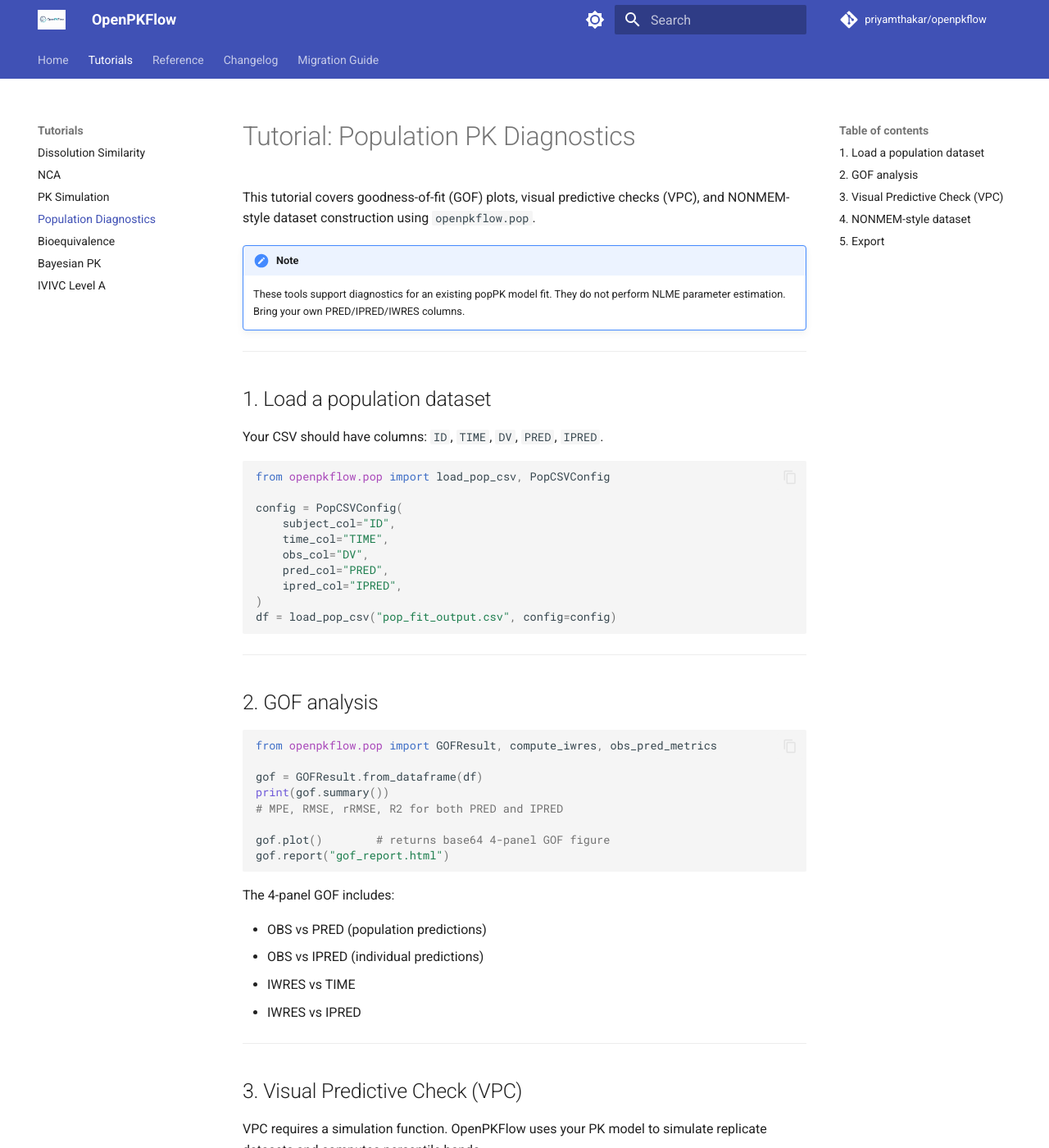
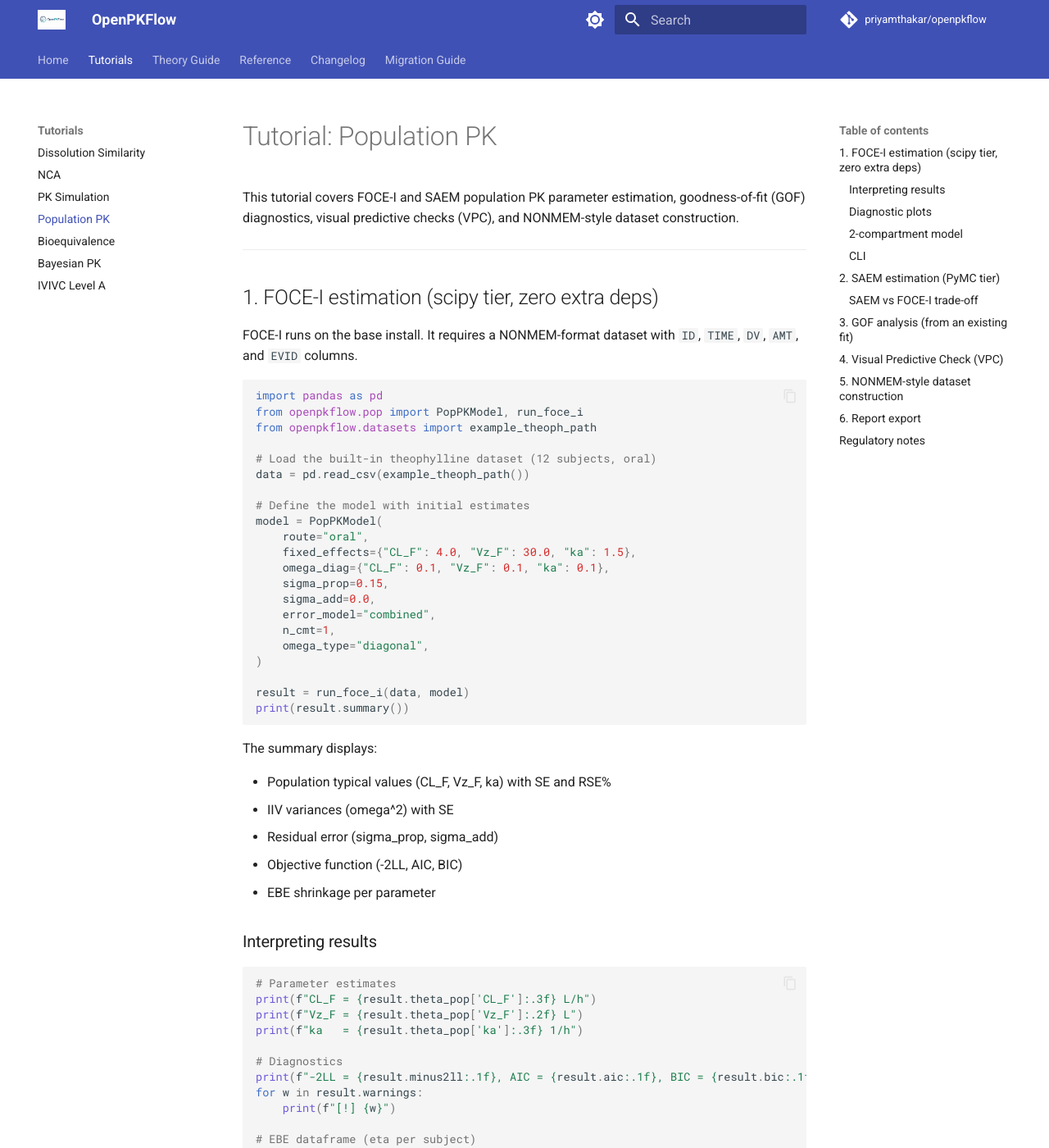
Before and after one commit to priyamthakar/openpkflow, an MkDocs documentation site: the page built from docs/tutorials/pop.md, in a window 1280 px wide and 1400 px high. Shown: the whole window at 82% size. Built offline with MkDocs 1.6.1 and Material for MkDocs 9.7.7, drawn with Linux system fonts in a browser that asks for light colours; comment, search, counter and statistics services are not loaded; some of the changed text lies outside the part shown.

Commit message:
docs: add theory guide, expand pop tutorial, update handoff
- Add docs/theory.md with full formula derivations for all 7 modules
  (NCA, sim, dissolution, IVIVC, BE, pop PK, Bayesian PK) — LaTeX math
- Expand docs/tutorials/pop.md from 101-line diagnostics stub to full
  FOCE-I/SAEM estimation tutorial with worked Theoph examples
- Augment docs/migration-cheatsheet.md with C0 back-extrapolation and
  sparse NCA rows
- Add theory guide to mkdocs.yml nav as top-level section
- Update HANDOFF.md with docs completion entries

Co-authored-by: CommandCodeBot <noreply@commandcode.ai>

````diff
--- a/docs/tutorials/pop.md
+++ b/docs/tutorials/pop.md
@@ -1,20 +1,138 @@
-# Tutorial: Population PK Diagnostics
+# Tutorial: Population PK
 
-This tutorial covers goodness-of-fit (GOF) plots, visual predictive checks (VPC),
-and NONMEM-style dataset construction using `openpkflow.pop`.
-
-!!! note
-    These tools support diagnostics for an existing popPK model fit. They do not
-    perform NLME parameter estimation. Bring your own PRED/IPRED/IWRES columns.
+This tutorial covers FOCE-I and SAEM population PK parameter estimation,
+goodness-of-fit (GOF) diagnostics, visual predictive checks (VPC), and
+NONMEM-style dataset construction.
 
 ---
 
-## 1. Load a population dataset
+## 1. FOCE-I estimation (scipy tier, zero extra deps)
 
-Your CSV should have columns: `ID`, `TIME`, `DV`, `PRED`, `IPRED`.
+FOCE-I runs on the base install. It requires a NONMEM-format dataset with
+`ID`, `TIME`, `DV`, `AMT`, and `EVID` columns.
 
 ```python
-from openpkflow.pop import load_pop_csv, PopCSVConfig
+import pandas as pd
+from openpkflow.pop import PopPKModel, run_foce_i
+from openpkflow.datasets import example_theoph_path
+
+# Load the built-in theophylline dataset (12 subjects, oral)
+data = pd.read_csv(example_theoph_path())
+
+# Define the model with initial estimates
+model = PopPKModel(
+    route="oral",
+    fixed_effects={"CL_F": 4.0, "Vz_F": 30.0, "ka": 1.5},
+    omega_diag={"CL_F": 0.1, "Vz_F": 0.1, "ka": 0.1},
+    sigma_prop=0.15,
+    sigma_add=0.0,
+    error_model="combined",
+    n_cmt=1,
+    omega_type="diagonal",
+)
+
+result = run_foce_i(data, model)
+print(result.summary())
+```
+
+The summary displays:
+
+- Population typical values (CL_F, Vz_F, ka) with SE and RSE%
+- IIV variances (omega^2) with SE
+- Residual error (sigma_prop, sigma_add)
+- Objective function (-2LL, AIC, BIC)
+- EBE shrinkage per parameter
+
+### Interpreting results
+
+```python
+# Parameter estimates
+print(f"CL_F = {result.theta_pop['CL_F']:.3f} L/h")
+print(f"Vz_F = {result.theta_pop['Vz_F']:.2f} L")
+print(f"ka   = {result.theta_pop['ka']:.3f} 1/h")
+
+# Diagnostics
+print(f"-2LL = {result.minus2ll:.1f}, AIC = {result.aic:.1f}, BIC = {result.bic:.1f}")
+for w in result.warnings:
+    print(f"[!] {w}")
+
+# EBE dataframe (eta per subject)
+print(result.ebe.head())
+```
+
+### Diagnostic plots
+
+```python
+# 6-panel GOF + diagnostic plot
+result.plot()
+
+# HTML report
+result.report("foce_i_report.html")
+```
+
+### 2-compartment model
+
+```python
+model_2cmt = PopPKModel(
+    route="oral",
+    fixed_effects={"CL_F": 4.0, "V1_F": 10.0, "Q": 5.0, "V2": 30.0, "ka": 1.5},
+    omega_diag={"CL_F": 0.1, "V1_F": 0.1, "Q": 0.1, "V2": 0.1, "ka": 0.1},
+    sigma_prop=0.15,
+    sigma_add=0.0,
+    n_cmt=2,
+    omega_type="diagonal",
+)
+```
+
+### CLI
+
+```bash
+openpkflow pop foce-i theoph.csv --route oral --cl 4.0 --v 30.0 --ka 1.5
+```
+
+---
+
+## 2. SAEM estimation (PyMC tier)
+
+SAEM requires PyMC (`pip install openpkflow[bayes]`). It uses the same
+model definition and data format as FOCE-I.
+
+```python
+result_saem = run_saem(
+    data,
+    model,
+    n_iterations=500,
+    n_burn_in=200,
+    alpha=0.75,
+    seed=42,
+)
+
+print(result_saem.summary())
+```
+
+The SAEM result includes chain-mean parameter estimates, chain-based
+standard errors, and a FOCE-I linearization -2LL computed at the final
+estimates for model comparison.
+
+### SAEM vs FOCE-I trade-off
+
+| Aspect | FOCE-I | SAEM |
+|--------|--------|------|
+| Dependencies | Base install only | Requires PyMC (`[bayes]`) |
+| Runtime | Seconds to minutes | Minutes (MCMC per iteration) |
+| Convergence | L-BFGS-B outer loop | Stochastic approximation + MCMC |
+| SEs | Delta-method via Hessian | Chain standard deviation |
+| Best for | Quick fits, moderate data | Larger/richer datasets |
+
+---
+
+## 3. GOF analysis (from an existing fit)
+
+If you have NONMEM output with PRED and IPRED columns, load it for
+custom GOF plots:
+
+```python
+from openpkflow.pop import load_pop_csv, PopCSVConfig, GOFResult
 
 config = PopCSVConfig(
     subject_col="ID",
@@ -24,20 +142,12 @@ config = PopCSVConfig(
     ipred_col="IPRED",
 )
 df = load_pop_csv("pop_fit_output.csv", config=config)
-```
-
----
-
-## 2. GOF analysis
-
-```python
-from openpkflow.pop import GOFResult, compute_iwres, obs_pred_metrics
 
 gof = GOFResult.from_dataframe(df)
 print(gof.summary())
 # MPE, RMSE, rRMSE, R2 for both PRED and IPRED
 
-gof.plot()        # returns base64 4-panel GOF figure
+gof.plot()          # returns base64 4-panel GOF figure
 gof.report("gof_report.html")
 ```
 
@@ -50,10 +160,10 @@ The 4-panel GOF includes:
 
 ---
 
-## 3. Visual Predictive Check (VPC)
+## 4. Visual Predictive Check (VPC)
 
-VPC requires a simulation function. OpenPKFlow uses your PK model to simulate
-replicate datasets and computes percentile bands.
+VPC uses your PK model to simulate replicate datasets and compute
+percentile bands compared to observed data.
 
 ```python
 from openpkflow.sim import OneCompartmentModel
@@ -72,9 +182,10 @@ vpc.report("vpc_report.html")
 
 ---
 
-## 4. NONMEM-style dataset
+## 5. NONMEM-style dataset construction
 
-Build a combined dose-plus-observation DataFrame compatible with NONMEM/MONOLIX:
+Build a combined dose-plus-observation DataFrame compatible with
+NONMEM/MONOLIX:
 
 ```python
 from openpkflow.pop import create_nonmem_dataset
@@ -87,14 +198,28 @@ nm_df = create_nonmem_dataset(obs_df, dose_df)
 nm_df.to_csv("nonmem_dataset.csv", index=False)
 ```
 
-The output contains `EVID`, `MDV`, `AMT`, `TIME`, `DV` columns in NONMEM convention.
+The output contains `EVID`, `MDV`, `AMT`, `TIME`, `DV` columns in
+NONMEM convention.
 
 ---
 
-## 5. Export
+## 6. Report export
 
 ```python
-gof.report("gof_report.pdf")    # requires openpkflow[reports]
+result.report("foce_i_report.html")
+gof.report("gof_report.pdf")     # requires openpkflow[reports]
 gof.report("gof_report.docx")
 vpc.report("vpc_report.pdf")
 ```
+
+---
+
+## Regulatory notes
+
+- Population PK results are exploratory. Regulatory submissions require
+  validated software (NONMEM, Monolix, Phoenix NLME).
+- FOCE-I and SAEM implementations are research-grade, validated against
+  nlme reference values (Pinheiro & Bates 2000, Table 8.1) within 20%
+  relative tolerance.
+- Covariate estimation was removed in v2.3.0. Use Pharmpy or nlmixr2 for
+  covariate selection, then OpenPKFlow for base model estimation.
--- a/mkdocs.yml
+++ b/mkdocs.yml
@@ -40,10 +40,11 @@ nav:
     - Dissolution Similarity: tutorials/dissolution.md
     - NCA: tutorials/nca.md
     - PK Simulation: tutorials/sim.md
-    - Population Diagnostics: tutorials/pop.md
+    - Population PK: tutorials/pop.md
     - Bioequivalence: tutorials/be.md
     - Bayesian PK: tutorials/bayes.md
     - IVIVC Level A: tutorials/ivivc.md
+  - Theory Guide: theory.md
   - Reference:
     - dissolution: reference/dissolution.md
     - nca: reference/nca.md
````
Also changed, not shown: HANDOFF.md (+21 -1 lines), docs/migration-cheatsheet.md (+3 -1 lines), docs/theory.md (added, +482 -0 lines).
